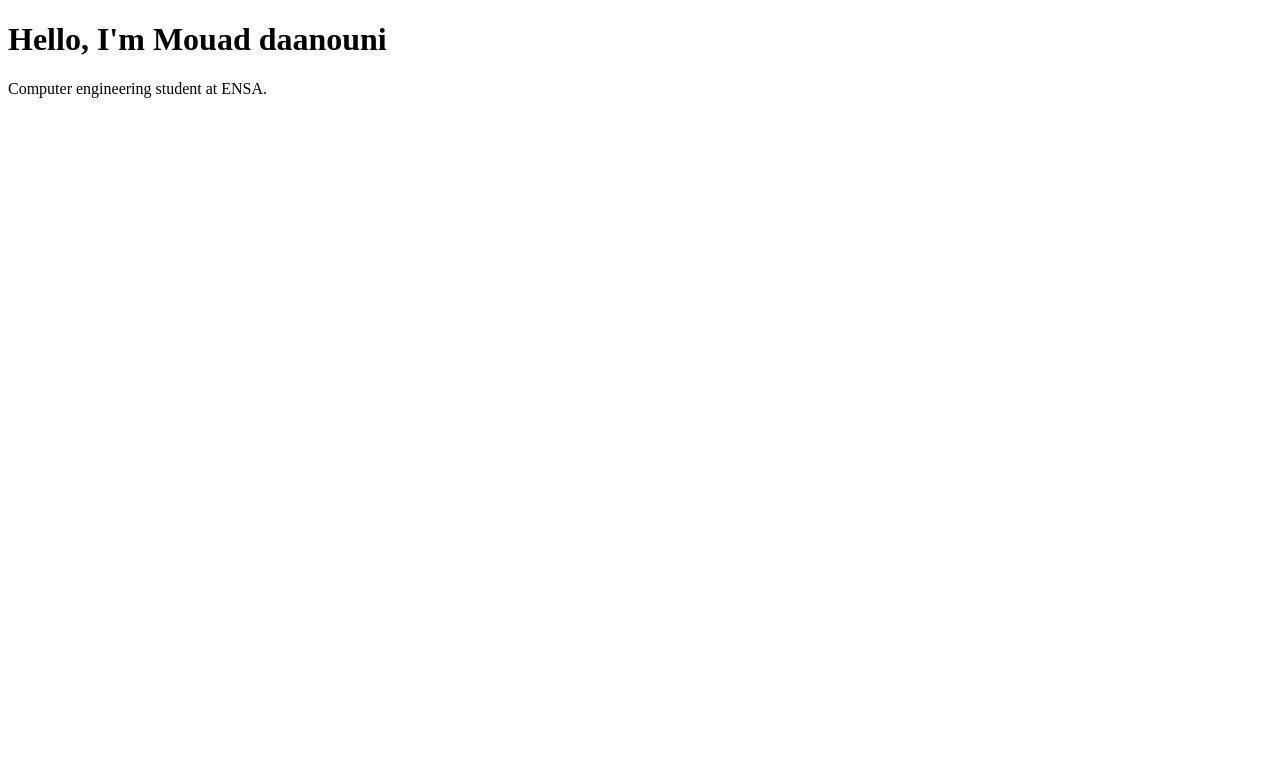
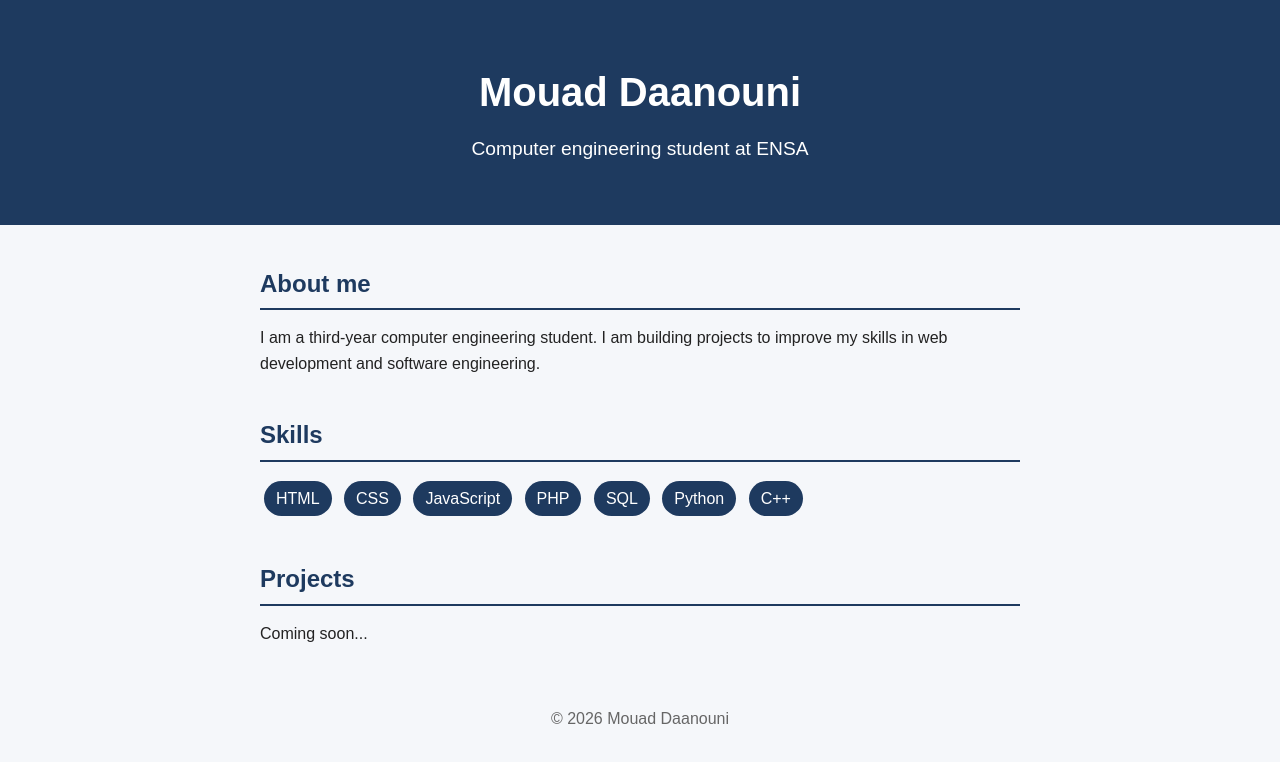
Before and after one commit to BHP30-svg/portfolio, a plain HTML site: page index.html in a window 1280 px wide. Drawn offline with Linux system fonts and the light colour scheme.

Commit message:
Add Css styling and portfolio sections

```diff
--- a/index.html
+++ b/index.html
@@ -2,10 +2,39 @@
 <html lang="en">
 <head>
   <meta charset="UTF-8">
-  <title>My Portfolio</title>
+  <meta name="viewport" content="width=device-width, initial-scale=1.0">
+  <title>Mouad Daanouni | Portfolio</title>
+  <link rel="stylesheet" href="style.css">
 </head>
 <body>
-  <h1>Hello, I'm Mouad daanouni</h1>
-  <p>Computer engineering student at ENSA.</p>
+  <header>
+    <h1>Mouad Daanouni</h1>
+    <p>Computer engineering student at ENSA</p>
+  </header>
+
+  <section id="about">
+    <h2>About me</h2>
+    <p>I am a third-year computer engineering student. I am building projects to improve my skills in web development and software engineering.</p>
+  </section>
+
+  <section id="skills" class="skills">
+    <h2>Skills</h2>
+    <span>HTML</span>
+    <span>CSS</span>
+    <span>JavaScript</span>
+    <span>PHP</span>
+    <span>SQL</span>
+    <span>Python</span>
+    <span>C++</span>
+  </section>
+
+  <section id="projects">
+    <h2>Projects</h2>
+    <p>Coming soon...</p>
+  </section>
+
+  <footer>
+    <p>&copy; 2026 Mouad Daanouni</p>
+  </footer>
 </body>
 </html>
--- /dev/null
+++ b/style.css
@@ -0,0 +1,56 @@
+* {
+  margin: 0;
+  padding: 0;
+  box-sizing: border-box;
+}
+
+body {
+  font-family: Arial, sans-serif;
+  line-height: 1.6;
+  color: #222;
+  background: #f5f7fa;
+}
+
+header {
+  background: #1e3a5f;
+  color: white;
+  text-align: center;
+  padding: 60px 20px;
+}
+
+header h1 {
+  font-size: 2.5rem;
+}
+
+header p {
+  margin-top: 10px;
+  font-size: 1.2rem;
+}
+
+section {
+  max-width: 800px;
+  margin: 40px auto;
+  padding: 0 20px;
+}
+
+section h2 {
+  color: #1e3a5f;
+  margin-bottom: 15px;
+  border-bottom: 2px solid #1e3a5f;
+  padding-bottom: 5px;
+}
+
+.skills span {
+  display: inline-block;
+  background: #1e3a5f;
+  color: white;
+  padding: 5px 12px;
+  margin: 4px;
+  border-radius: 20px;
+}
+
+footer {
+  text-align: center;
+  padding: 20px;
+  color: #666;
+}
```
